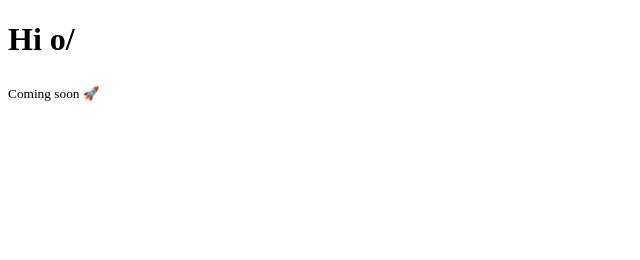
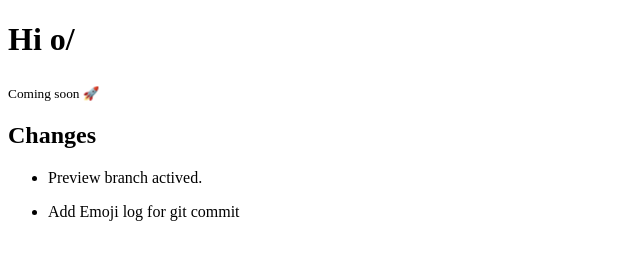
Before and after one commit to brsjrn/test-github-actions, a plain HTML site: page index.html in a window 1280 px wide. Shown: the whole page, without its empty margins (0-640 px from the left). Drawn offline with Linux system fonts and the light colour scheme.

Commit message:
:test_tube: Test emoji log for git commit

```diff
--- a/index.html
+++ b/index.html
@@ -8,5 +8,11 @@
 <body>
     <h1>Hi o/</h1>
     <sub>Coming soon 🚀</sub>
+
+    <h2>Changes</h2>
+    <ul>
+        <li><p>Preview branch actived.</p></li>
+        <li>Add Emoji log for git commit</li>
+    </ul>
 </body>
 </html>
```
